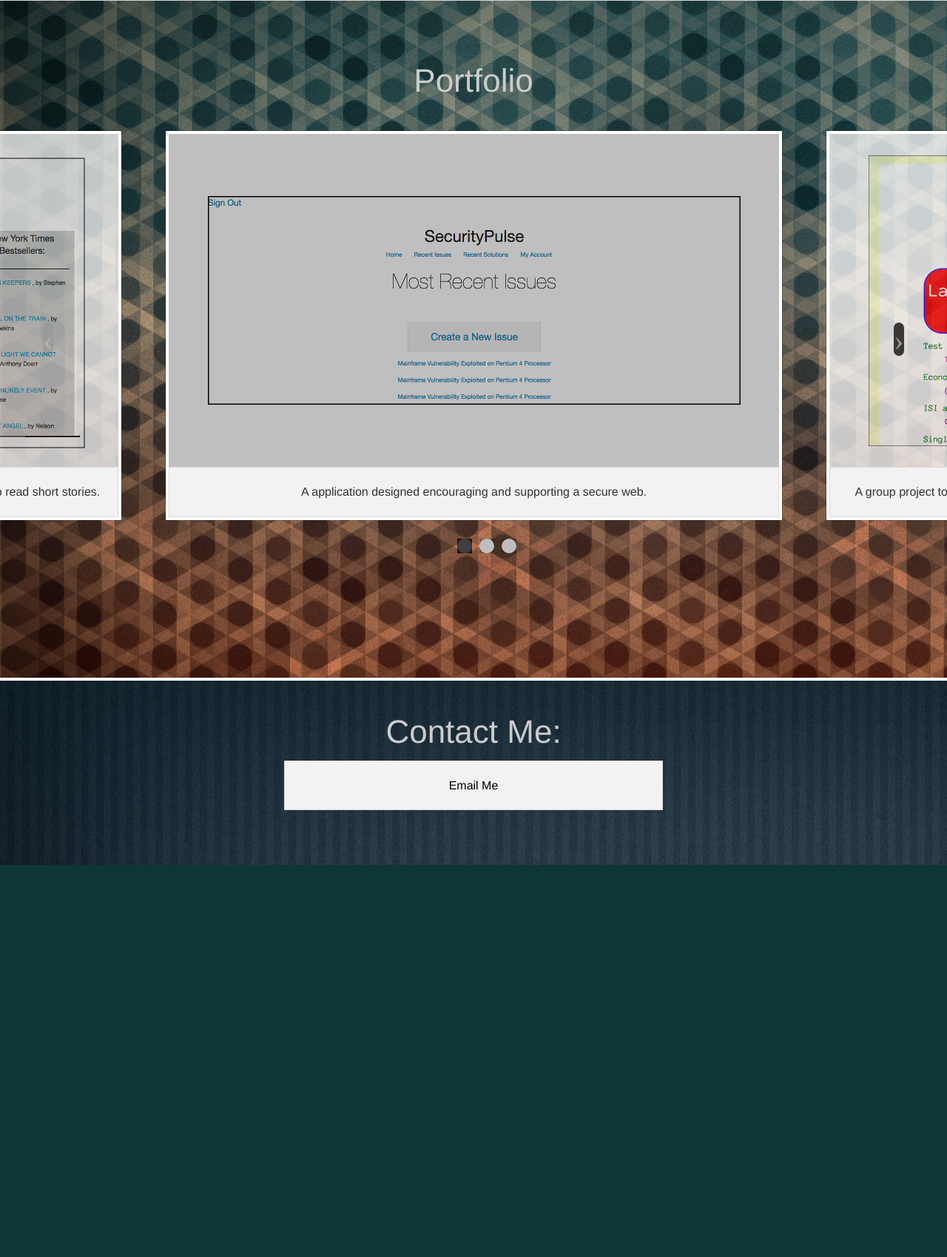
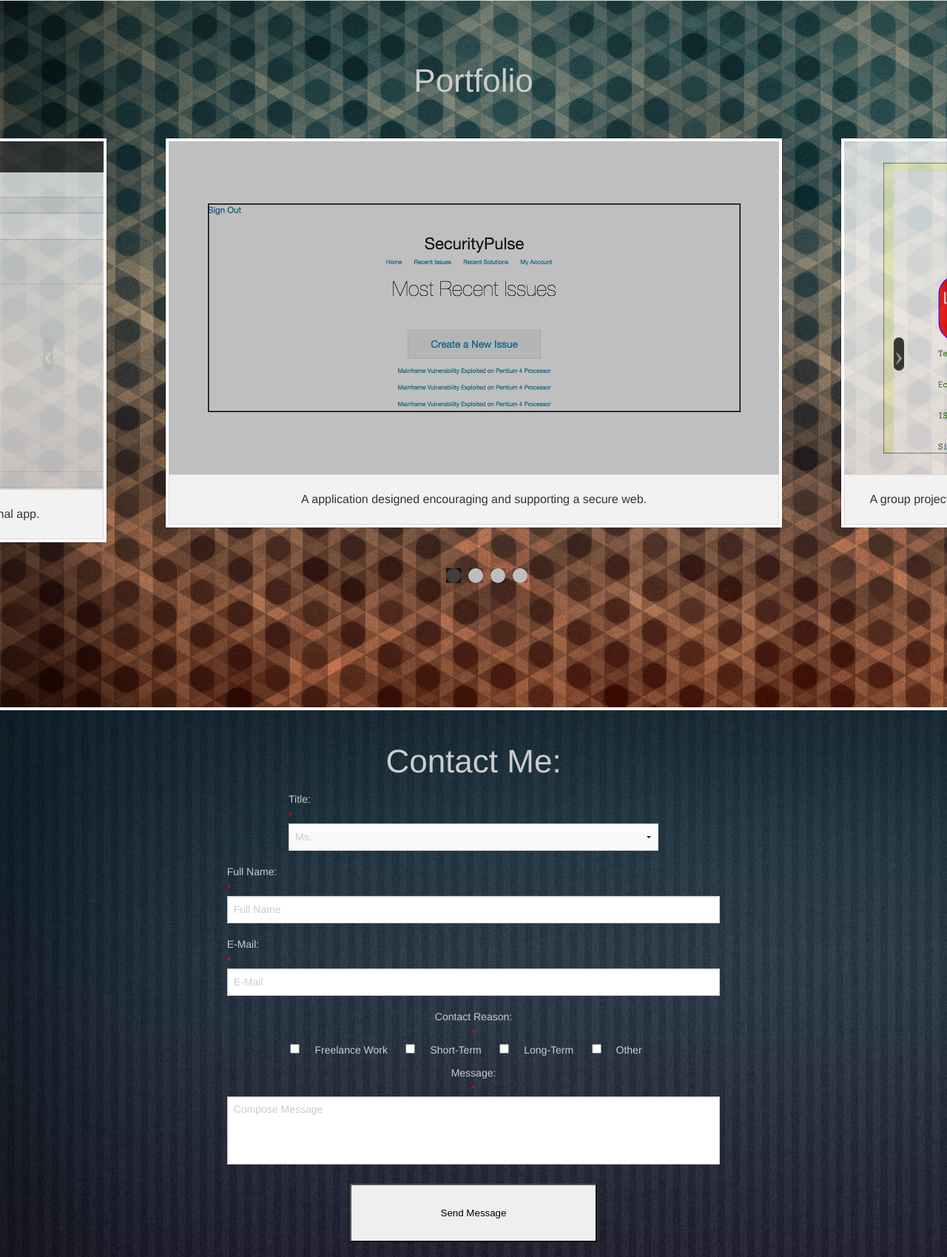
Before and after one commit to dmc2015/portfolio, a PHP site: page / in a window 1280 px wide. Shown: the part 974-2673 px from the top of the page at 74% size. Before the commit the page ends 2143 px from the top, so only its background shows below. Run offline with PHP 8.4, Linux system fonts and the light colour scheme; some libraries are stand-ins or nearby versions.

Commit message:
added day tracker to portfolio

```diff
--- a/index.php
+++ b/index.php
@@ -134,6 +134,11 @@
 							<p class="text-center panel">A group project to assist writers in promoting their work and allow readers an opprotunity to read short stories.</p>
 						</li>
 
+						<li class="daytracker project th">
+							<a class="" href="http://daytracker.meteor.com"> <img src="images/daytracker.png"/></a>
+							<p class="text-center panel">Prototype project for Meteor.js, a organizational app.</p>
+						</li>
+
 						<!-- <li class="todo project th">
 							<a class="" href="https://the-writers-hub.herokuapp.com"> <img src="images/"/></a>
 							<p class="text-center panel">A app mobile and web app created with Meteor.js that allows one to track their daily tasks.</p>
@@ -145,11 +150,11 @@
 
 					<h1 class="text-center contact-padding">Contact Me:</h1>
 
-					<p class="panel text-center email-contact">
+					<!-- <p class="panel text-center email-contact">
 						<a href="mailto:mclamb.donald@gmail.com">Email Me</a>
-					</p>
+					</p> -->
 
-					<!-- //<php include("custom_form.php"); ?> -->
+					<?php include("custom_form.php"); ?>
 					<!-- <div class="g-recaptcha" data-sitekey="6LcJdAgTAAAAAFNtfMQDBij8f1N6k8nCPk24ENv6"></div> -->
 
 				</div>
```
Also changed, not shown: images/daytracker.png (added).
